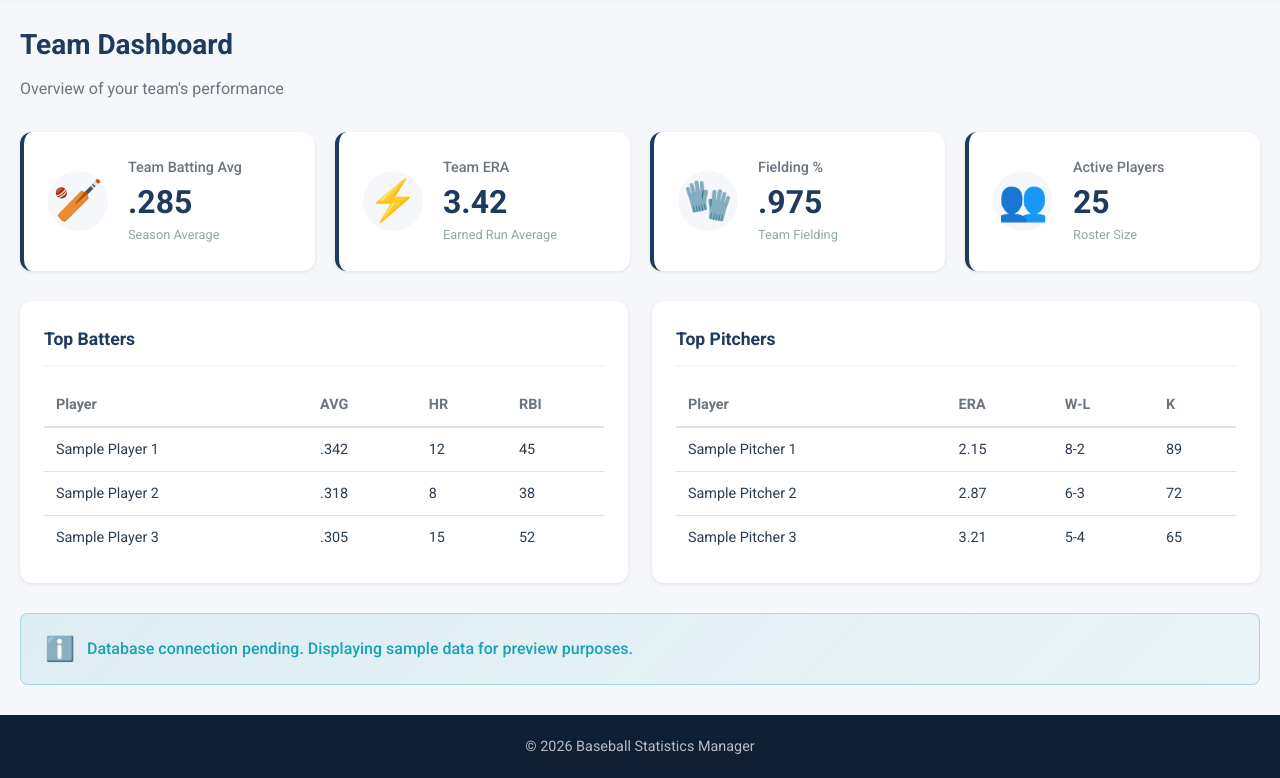
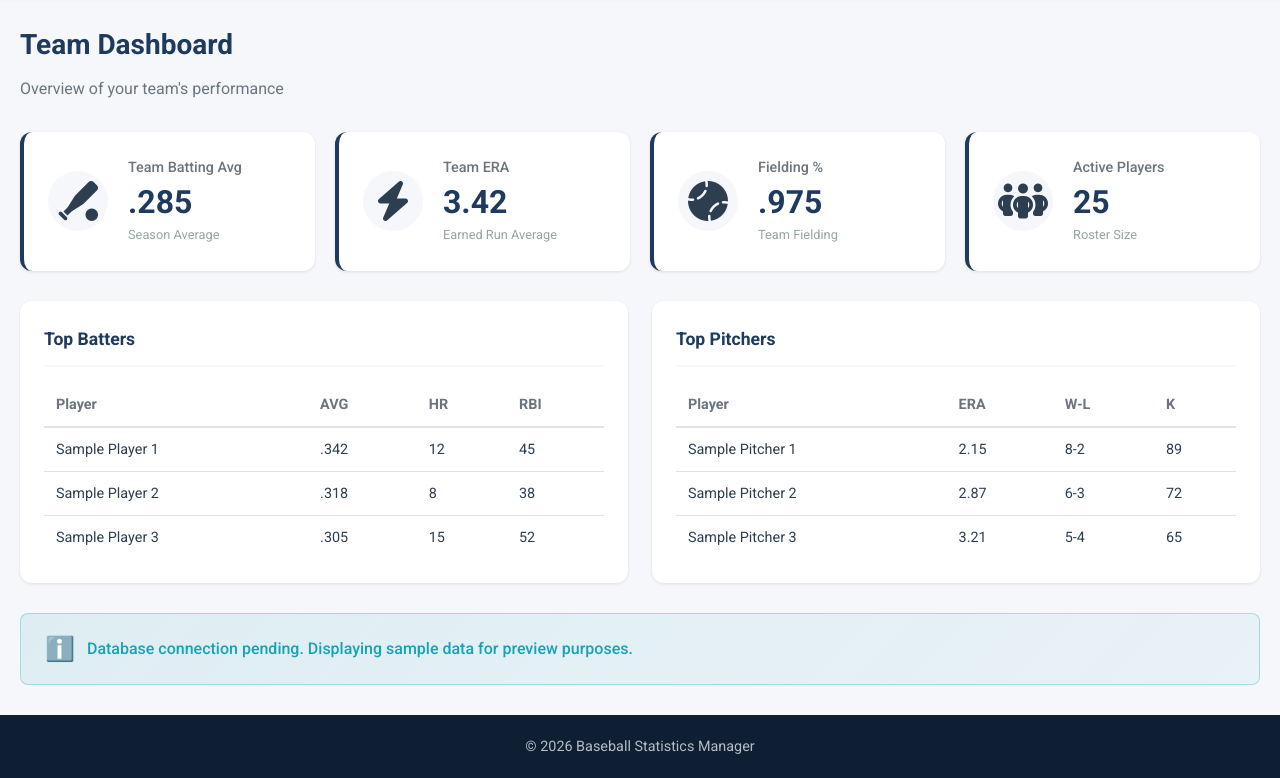
Before and after one commit to JasonIngham24/Baseball-Statistics-Web-Application, a plain HTML site: page Front End/index.html in a window 1280 px wide. Shown: the part 88-866 px from the top of the page. Drawn offline with Linux system fonts and the light colour scheme.

Commit message:
Enhance stats overview with Font Awesome icons for better visual representation

```diff
--- a/Front End/index.html
+++ b/Front End/index.html
@@ -6,6 +6,7 @@
     <title>Baseball Statistics Manager</title>
     <link rel="stylesheet" href="styles.css">
     <link href="https://fonts.googleapis.com/css2?family=Roboto:wght@300;400;500;700&display=swap" rel="stylesheet">
+    <script src="https://kit.fontawesome.com/d5f53039c9.js" crossorigin="anonymous"></script>
 </head>
 <body>
     <!-- Navigation Header -->
@@ -38,7 +39,9 @@
 
             <div class="stats-overview">
                 <div class="stat-card">
-                    <div class="stat-icon batting-icon">🏏</div>
+                    <div class="stat-icon batting-icon">
+                        <i class="fa-solid fa-baseball-bat-ball"></i>
+                    </div>
                     <div class="stat-info">
                         <h3>Team Batting Avg</h3>
                         <p class="stat-value">.285</p>
@@ -46,7 +49,9 @@
                     </div>
                 </div>
                 <div class="stat-card">
-                    <div class="stat-icon pitching-icon">⚡</div>
+                    <div class="stat-icon pitching-icon">
+                        <i class="fa-solid fa-bolt"></i>
+                    </div>
                     <div class="stat-info">
                         <h3>Team ERA</h3>
                         <p class="stat-value">3.42</p>
@@ -54,7 +59,9 @@
                     </div>
                 </div>
                 <div class="stat-card">
-                    <div class="stat-icon fielding-icon">🧤</div>
+                    <div class="stat-icon fielding-icon">
+                        <i class="fa-solid fa-baseball"></i>
+                    </div>
                     <div class="stat-info">
                         <h3>Fielding %</h3>
                         <p class="stat-value">.975</p>
@@ -62,7 +69,9 @@
                     </div>
                 </div>
                 <div class="stat-card">
-                    <div class="stat-icon players-icon">👥</div>
+                    <div class="stat-icon players-icon">
+                        <i class="fa-solid fa-people-group"></i>
+                    </div>
                     <div class="stat-info">
                         <h3>Active Players</h3>
                         <p class="stat-value">25</p>
```
